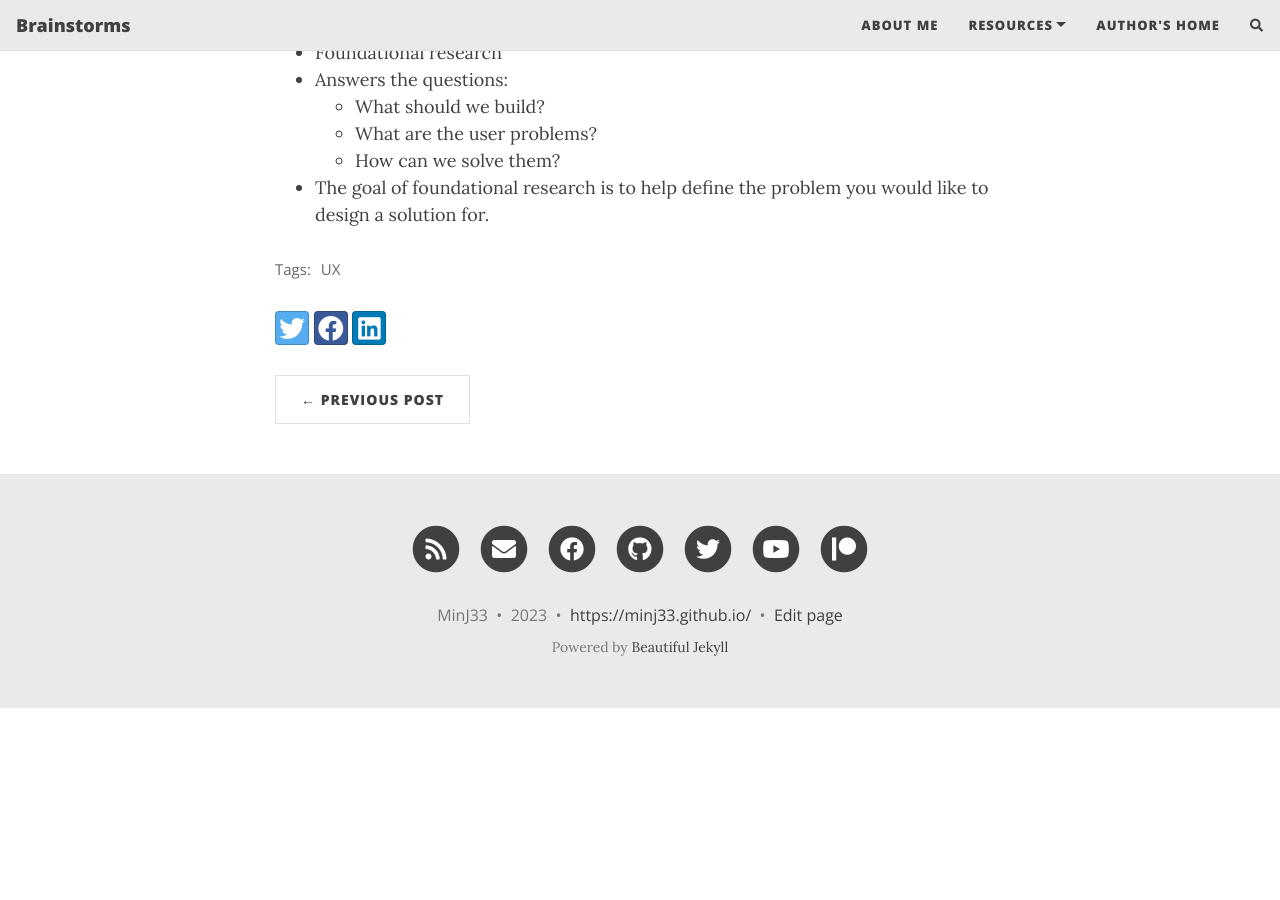
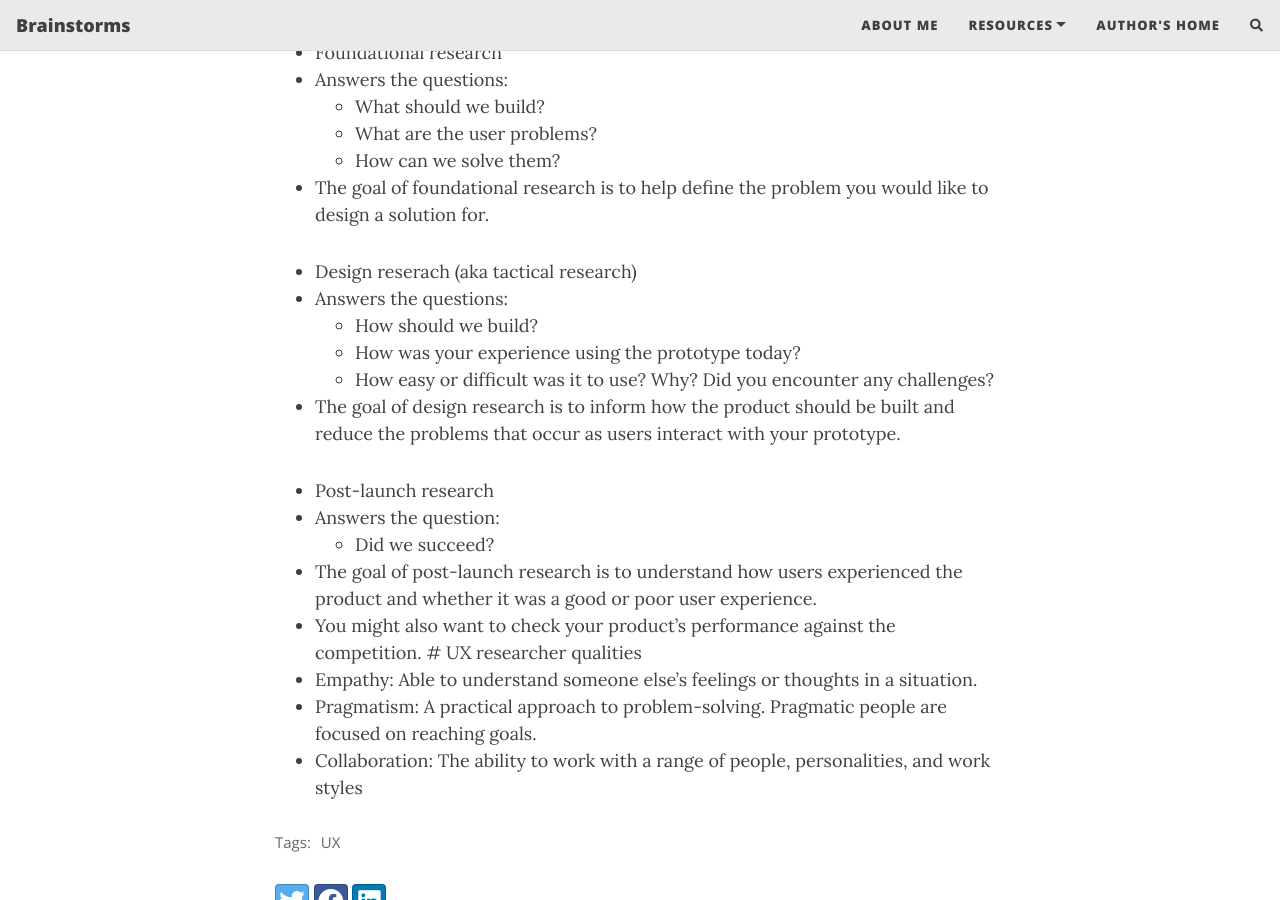
Before and after one commit to MinJ33/MinJ33.github.io, a Jekyll site: the page built from _posts/2023-02-09-UX-Module1-4.md, in a window 1280 px wide and 900 px high, scrolled down 1398 px. Built offline with Jekyll 4.4.1, drawn with Linux system fonts in a browser that asks for light colours; nearby versions of some CDN libraries; comment, search, counter and statistics services are not loaded; before the commit the page ends 2106 px from its top, so only the background shows below that.

Commit message:
More researches and UX researcher qualities

```diff
--- a/_posts/2023-02-09-UX-Module1-4.md
+++ b/_posts/2023-02-09-UX-Module1-4.md
@@ -37,3 +37,21 @@ tags: [UX]
     - What are the user problems?
     - How can we solve them?
 - The goal of foundational research is to help define the problem you would like to design a solution for.
+
+- Design reserach (aka tactical research)
+- Answers the questions:
+	- How should we build?
+    - How was your experience using the prototype today?
+    - How easy or difficult was it to use? Why? Did you encounter any challenges?
+- The goal of design research is to inform how the product should be built and reduce the problems that occur as users interact with your prototype.
+
+- Post-launch research
+- Answers the question:
+	- Did we succeed?
+- The goal of post-launch research is to understand how users experienced the product and whether it was a good or poor user experience.
+- You might also want to check your product's performance against the competition.
+#
+UX researcher qualities
+- Empathy: Able to understand someone else's feelings or thoughts in a situation.
+- Pragmatism: A practical approach to problem-solving. Pragmatic people are focused on reaching goals.
+- Collaboration: The ability to work with a range of people, personalities, and work styles
```
